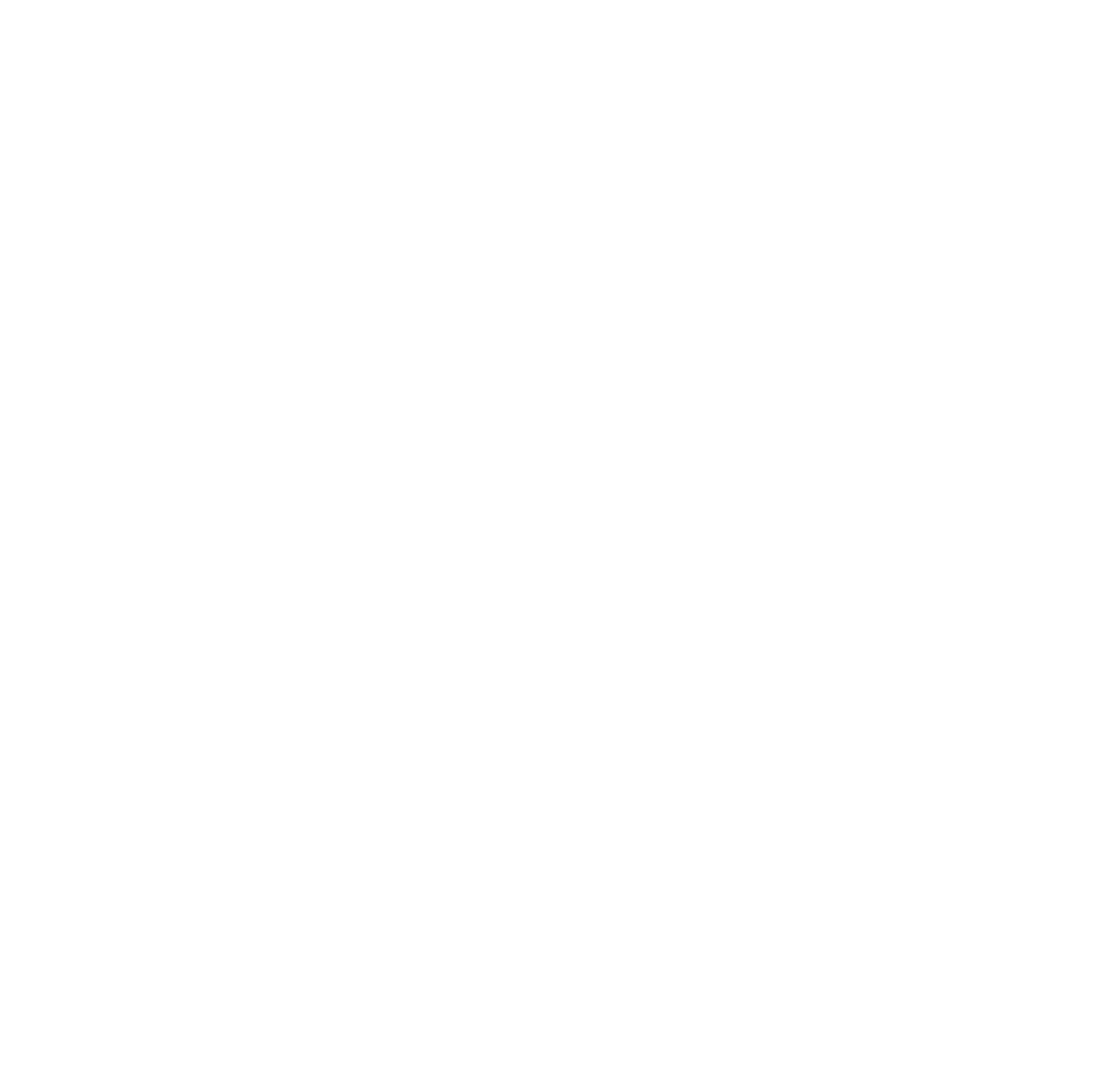
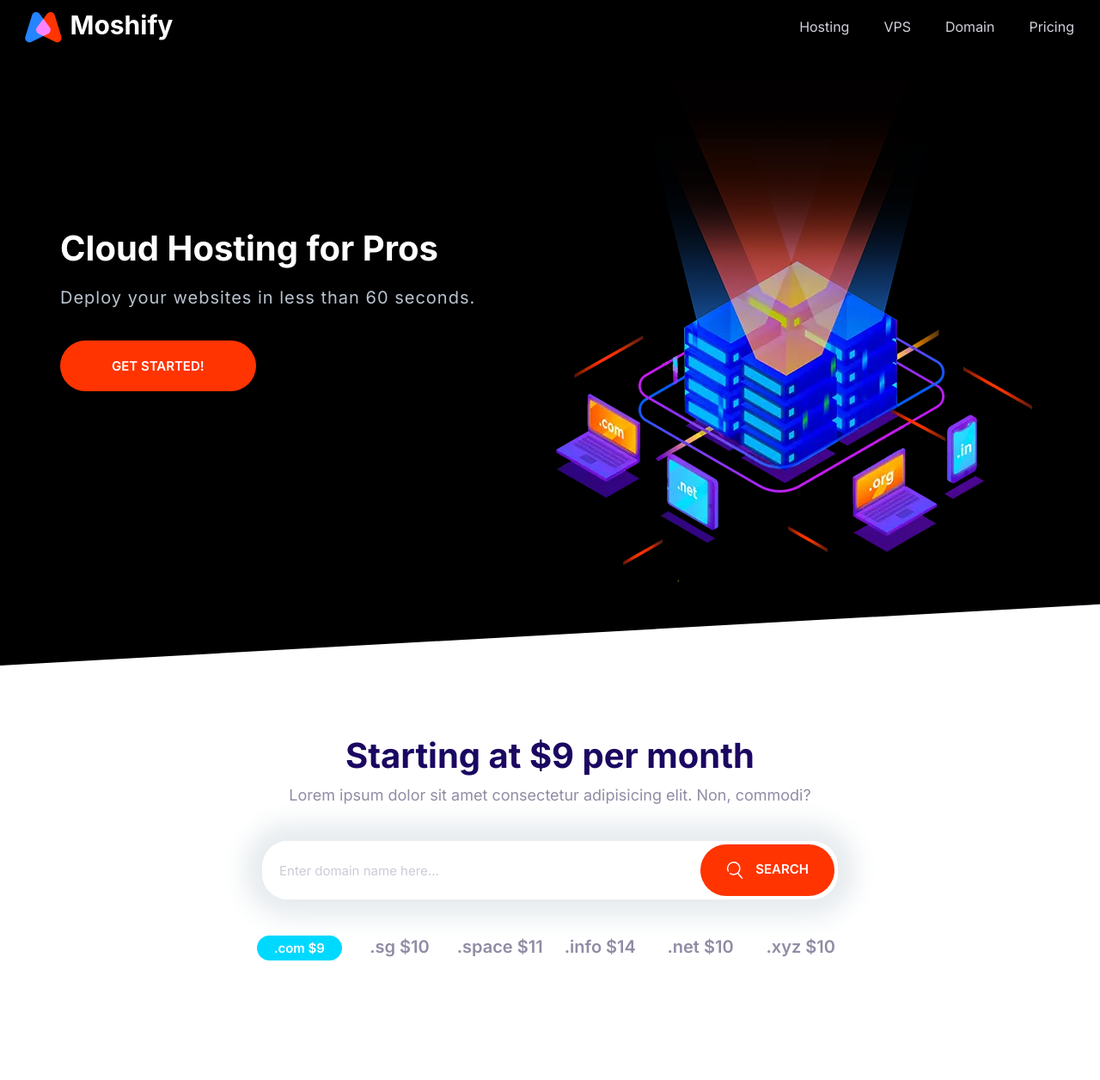
Before and after one commit to iskewedI/JShify, a plain HTML site: page index.html in a window 1280 px wide. Shown: the whole page at 86% size. Before the commit the page ends 800 px from the top, so only its background shows below. Drawn offline with Linux system fonts and the light colour scheme.

Commit message:
Starting to merge all components

```diff
--- a/index.html
+++ b/index.html
@@ -17,5 +17,86 @@
 
     <script defer src="js/index.js"></script>
   </head>
-  <body></body>
+  <body>
+    <header>
+      <nav class="nav collapsible">
+        <a class="nav__brand" href="/"><img src="images/svg/logo.svg" alt="" /></a>
+        <svg
+          class="icon icon--white nav__toggler"
+          height="512"
+          viewBox="0 0 24 24"
+          width="512"
+          xmlns="http://www.w3.org/2000/svg"
+        >
+          <g id="Out_line" data-name="Out line">
+            <path
+              d="M21.5 24h-19A2.503 2.503 0 010 21.5v-19C0 1.122 1.121 0 2.5 0h19C22.879 0 24 1.122 24 2.5v19c0 1.378-1.121 2.5-2.5 2.5zM2.5 1C1.673 1 1 1.673 1 2.5v19c0 .827.673 1.5 1.5 1.5h19c.827 0 1.5-.673 1.5-1.5v-19c0-.827-.673-1.5-1.5-1.5z"
+            />
+            <path
+              d="M16.5 8h-9a.5.5 0 010-1h9a.5.5 0 010 1zM16.5 12.5h-9a.5.5 0 010-1h9a.5.5 0 010 1zM16.5 17h-9a.5.5 0 010-1h9a.5.5 0 010 1z"
+            />
+          </g>
+        </svg>
+        <ul class="list nav__list collapsible__content">
+          <li class="nav__item"><a href="#">Hosting</a></li>
+          <li class="nav__item"><a href="#">VPS</a></li>
+          <li class="nav__item"><a href="#">Domain</a></li>
+          <li class="nav__item"><a href="#">Pricing</a></li>
+        </ul>
+      </nav>
+    </header>
+    <section class="block block--dark block--skewed-left hero">
+      <div class="container grid grid--cols-2">
+        <header class="block__header hero__content">
+          <h1 class="block__heading">Cloud Hosting for Pros</h1>
+          <p class="hero__tagline">Deploy your websites in less than 60 seconds.</p>
+          <a href="#" class="btn btn--accent btn--stretched">Get Started!</a>
+        </header>
+        <picture>
+          <source
+            type="image/webp"
+            srcset="images/webp/banner.webp 1x, images/webp/banner@2x.webp 2x"
+          />
+          <source
+            type="image/png"
+            srcset="images/png/banner.png 1x, images/png/banner@2x.png 2x"
+          />
+          <img class="hero__image" src="images/png/banner.png" alt="" />
+        </picture>
+      </div>
+    </section>
+    <section class="block container block-domain">
+      <header class="block__header">
+        <h2>Starting at $9 per month</h2>
+        <p>Lorem ipsum dolor sit amet consectetur adipisicing elit. Non, commodi?</p>
+      </header>
+      <div class="input-group">
+        <input type="text" class="input" placeholder="Enter domain name here..." />
+        <button class="btn btn--accent">
+          <svg
+            class="icon icon--white"
+            height="512"
+            viewBox="0 0 21.8 23.8"
+            width="512"
+            xmlns="http://www.w3.org/2000/svg"
+          >
+            <g id="Out_line" data-name="Out line">
+              <path
+                d="M.1 8.6a8.7 8.7 0 00.8 4.8 1 1 0 001.2.4.8.8 0 00.4-1.2 8.3 8.3 0 01-.7-3.8A7.62 7.62 0 0117 9.9a7.7 7.7 0 01-11.8 5.8.8.8 0 00-1.2.2.9.9 0 00.2 1.3 10 10 0 004.5 1.5 9.3 9.3 0 006.1-1.7l5.5 6.4a.9.9 0 00.6.3.7.7 0 00.7-.2.9.9 0 00.1-1.2l-5.6-6.4a8.9 8.9 0 002.6-5.8A9.33 9.33 0 10.1 8.6z"
+              />
+            </g>
+          </svg>
+          Search
+        </button>
+      </div>
+      <ul class="list block-domain__domain-prices">
+        <li><span class="badge badge--secondary">.com $9</span></li>
+        <li>.sg $10</li>
+        <li>.space $11</li>
+        <li>.info $14</li>
+        <li>.net $10</li>
+        <li>.xyz $10</li>
+      </ul>
+    </section>
+  </body>
 </html>
```
Also changed, not shown: components/navigation-bar.html (+25 -0 lines).
